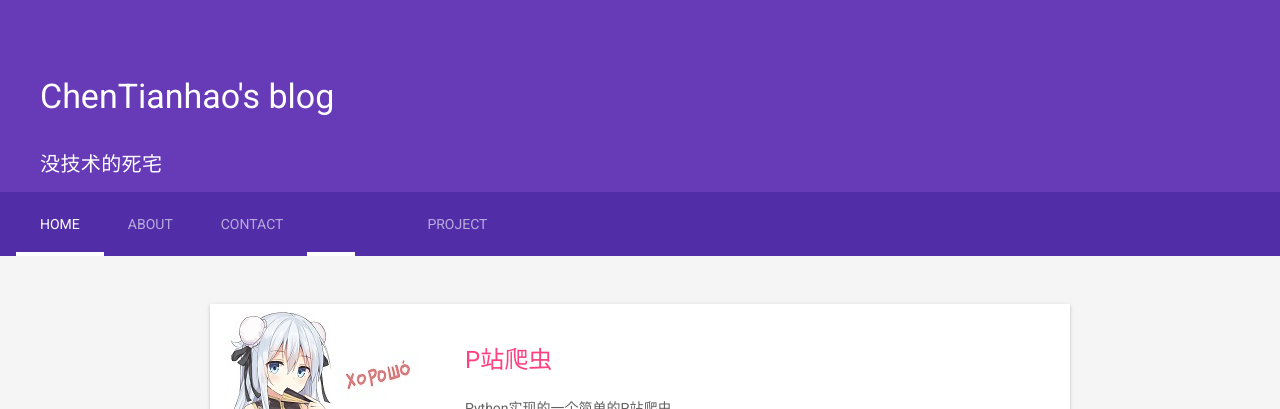
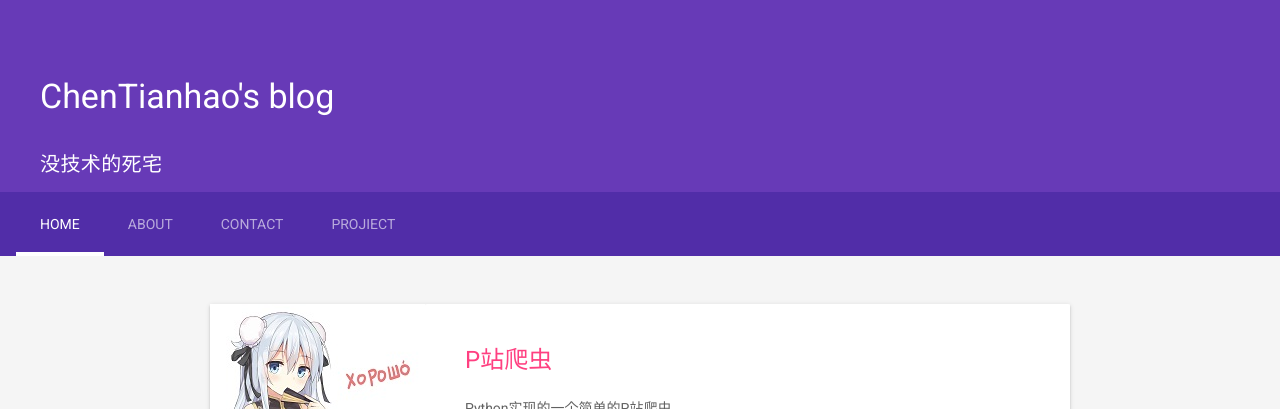
Before and after one commit to Snivyc/Snivyc.github.io, a Jekyll site: the page built from index.html, in a window 1280 px wide. Shown: the top 409 px of the page. Built offline with Jekyll 4.4.1, drawn with Linux system fonts in a browser that asks for light colours.

Commit message:
modified:   _layouts/default.html

```diff
--- a/_layouts/default.html
+++ b/_layouts/default.html
@@ -17,18 +17,28 @@
         </div>
         <div class="mdl-layout__tab-bar mdl-js-ripple-effect mdl-color--primary-dark">
           {% if page.url == '/' %}
-            <a href="{{site.baseurl}}/" class="mdl-layout__tab is-active">Home</a>
+            <a href="{{site.baseurl}}/" class="mdl-layout__tab is-active">HOME</a>
           {% else %}
-            <a href="{{site.baseurl}}/" class="mdl-layout__tab">Home</a>
+            <a href="{{site.baseurl}}/" class="mdl-layout__tab">HOME</a>
           {% endif %}
-          {% for my_page in site.pages %}
+<!--           {% for my_page in site.pages %}
             {% if my_page.url == page.url %}
               <a href="{{my_page.url}}" class="mdl-layout__tab is-active">{{ my_page.title }}</a>
             {% else %}
               <a href="{{my_page.url}}" class="mdl-layout__tab">{{ my_page.title }}</a>
             {% endif %}
-          {% endfor %}
-          <a href="https://github.com/snivyc/mdl" class="mdl-layout__tab">Project</a>
+          {% endfor %} -->
+          {% if page.url == '/ABOUT/' %}
+            <a href="{{site.baseurl}}/ABOUT/" class="mdl-layout__tab is-active">ABOUT</a>
+          {% else %}
+            <a href="{{site.baseurl}}/ABOUT/" class="mdl-layout__tab">ABOUT</a>
+          {% endif %}
+          {% if page.url == '/CONTACT/' %}
+            <a href="{{site.baseurl}}/CONTACT/" class="mdl-layout__tab is-active">CONTACT</a>
+          {% else %}
+            <a href="{{site.baseurl}}/CONTACT/" class="mdl-layout__tab">CONTACT</a>
+          {% endif %}
+          <a href="https://github.com/snivyc/mdl" class="mdl-layout__tab">PROJIECT</a>
           </button>
         </div>
       </header>
```
